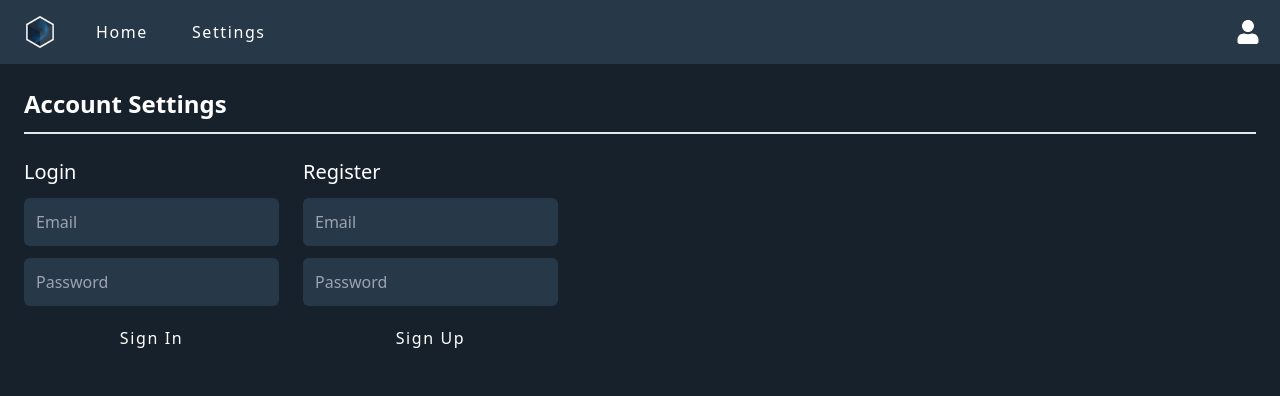
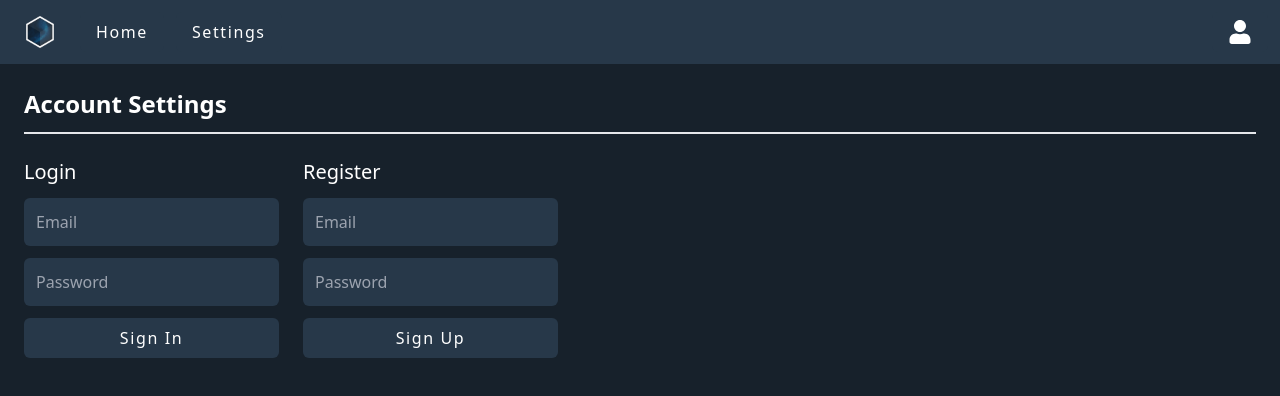
Before and after one commit to Zerossive/dashboard, a React (Create React App) app: page /settings in a window 1280 px wide. Shown: the top 396 px of the page. Built offline with nearby package versions, Linux system fonts and the light colour scheme; no server answers; the database is empty.

Commit message:
user dropdown, and slight visual changes

```diff
--- a/src/components/Button.js
+++ b/src/components/Button.js
@@ -14,7 +14,7 @@ export default function Button(props) {
 
     return (
         <button
-            className={`${classes} select-none rounded-md px-4 py-2 flex justify-center gap-6 items-center transition-all duration-75 transform hover:scale-105 dark:bg-foreground dark:hover:bg-accent hover:shadow-md tracking-widest active:scale-100 ${classes}`}
+            className={`${classes} select-none rounded-md px-4 py-2 flex justify-center gap-6 items-center transition-all duration-75 transform lg:hover:scale-105 bg-foreground lg:hover:bg-accent lg:hover:shadow-md tracking-widest active:scale-100 ${classes}`}
             aria-label={`${background} button`}
             style={{
                 background: `${background}`,
--- a/src/components/ButtonInline.js
+++ b/src/components/ButtonInline.js
@@ -14,7 +14,7 @@ export default function ButtonInline(props) {
 
     return (
         <button
-            className={`select-none px-4 py-2 flex justify-center gap-6 items-center transition-all duration-75 dark:bg-midground dark:hover:bg-accent dark:active:bg-foreground tracking-widest ${classes}`}
+            className={`select-none px-4 py-2 flex justify-center gap-6 items-center transition-all duration-75 bg-midground lg:hover:bg-accent active:bg-foreground tracking-widest ${classes}`}
             aria-label={`${background} button`}
             style={{
                 background: `${background}`,
--- a/src/components/Calendar.js
+++ b/src/components/Calendar.js
@@ -7,7 +7,7 @@ function Calendar() {
     return (
         <div className='w-full flex flex-col items-center'>
             {/* Time & Date */}
-            <div className='w-full flex flex-col items-center gap-6'>
+            <div className='w-full flex flex-col items-center gap-6 text-center'>
                 <h1 className='text-6xl flex items-center gap-3'>
                     <Clock
                         format={`${settings.formatAMPM ? "h" : "H"}:mm`}
--- a/src/components/Navbar.js
+++ b/src/components/Navbar.js
@@ -1,13 +1,26 @@
+import { useEffect, useRef, useState } from "react";
 import { FaUser } from "react-icons/fa";
 import { Link } from "react-router-dom";
 import { useGlobalContext } from "../context";
 import Button from "./Button";
+import UserPopup from "./UserPopup";
 
 const Navbar = () => {
-    const { settings } = useGlobalContext();
+    const { settings, user } = useGlobalContext();
+
+    const navbar = useRef(null);
+    const [navbarHeight, setNavbarHeight] = useState();
+    const [showUserPopup, setShowUserPopup] = useState(false);
+
+    useEffect(() => {
+        setNavbarHeight(navbar.current.clientHeight);
+    }, []);
 
     return (
-        <nav className='bg-foreground flex content-center gap-3 p-3 h-16'>
+        <nav
+            className='bg-foreground flex content-center gap-3 p-3 h-16'
+            ref={navbar}
+        >
             <Link to='/' tabIndex='-1'>
                 <img
                     src={process.env.PUBLIC_URL + "/logo192.png"}
@@ -28,19 +41,32 @@ const Navbar = () => {
             <Link to='/Settings' tabIndex='-1'>
                 <Button>Settings</Button>
             </Link>
+            {/* Divider */}
             <div className='flex-grow'></div>
-            <Link to='/settings'>
-                {!settings.profileImageUrl && (
-                    <FaUser className='h-full w-auto p-2' />
-                )}
-                {settings.profileImageUrl && (
-                    <img
-                        src={settings.profileImageUrl}
-                        alt='profile image'
-                        className='h-full p-1 rounded-lg'
+            <div className='relative'>
+                <Button
+                    height='100%'
+                    classes='px-1 py-1'
+                    onClick={() => setShowUserPopup(!showUserPopup)}
+                >
+                    {!settings.profileImageUrl && (
+                        <FaUser className='h-full w-auto' />
+                    )}
+                    {settings.profileImageUrl && (
+                        <img
+                            src={settings.profileImageUrl}
+                            alt='user profile'
+                            className='h-full rounded-lg'
+                        />
+                    )}
+                </Button>
+                {showUserPopup && user && (
+                    <UserPopup
+                        navbarHeight={navbarHeight}
+                        setShowUserPopup={setShowUserPopup}
                     />
                 )}
-            </Link>
+            </div>
         </nav>
     );
 };
--- a/src/components/Note.js
+++ b/src/components/Note.js
@@ -5,7 +5,7 @@ import { ref, update } from "firebase/database";
 import { FaTrash, FaChevronUp, FaChevronDown } from "react-icons/fa";
 import TextareaAutosize from "react-textarea-autosize";
 
-function Note({ data }) {
+function Note(data) {
     const { noteId, db, latestNote } = data;
     const { user, notes, setNotes, settings } = useGlobalContext();
 
@@ -227,7 +227,6 @@ function Note({ data }) {
                             delete tempNotes[settings.noteCategory][noteId];
                             setNotes(tempNotes);
                         }}
-                        hoverColor='hsl(0,50%,70%)'
                     >
                         <FaTrash />
                     </ButtonInline>
--- a/src/components/NotesDropdown.js
+++ b/src/components/NotesDropdown.js
@@ -4,7 +4,7 @@ import { FaPlus, FaTrash } from "react-icons/fa";
 import { useGlobalContext } from "../context";
 import Button from "./Button";
 
-function NotesDropdown({ data }) {
+function NotesDropdown(data) {
     const { db, setShowCategoryList } = data;
 
     const { settings, setSettings, user, notes, setNotes } = useGlobalContext();
--- /dev/null
+++ b/src/components/UserPopup.js
@@ -0,0 +1,44 @@
+import { signOut } from "firebase/auth";
+import React, { useEffect, useRef } from "react";
+import { useGlobalContext } from "../context";
+import Button from "./Button";
+import { auth } from "../firebase-config";
+
+function UserPopup(data) {
+    const { navbarHeight, setShowUserPopup } = data;
+
+    const { user, setNotes, setSettings } = useGlobalContext();
+
+    // Handle closing popup on clicking outside of component
+    const popup = useRef(null);
+    const handleClickOutside = (event) => {
+        if (popup.current && !popup.current.contains(event.target)) {
+            setShowUserPopup(false);
+        }
+    };
+    useEffect(() => {
+        document.addEventListener("click", handleClickOutside, true);
+        return () => {
+            document.removeEventListener("click", handleClickOutside, true);
+        };
+    });
+
+    const logout = async () => {
+        await signOut(auth);
+        setNotes({});
+        setSettings({});
+        setShowUserPopup(false);
+    };
+
+    return (
+        <div
+            className={`flex flex-wrap flex-col bg-midground shadow-lg p-3 w-max rounded-md absolute top-[${navbarHeight}px] mt-6 right-0 z-50 animate-growY`}
+            ref={popup}
+        >
+            <h1 className='p-3'>{user.email}</h1>
+            <Button onClick={logout}>Log Out</Button>
+        </div>
+    );
+}
+
+export default UserPopup;
--- a/src/pages/Home.js
+++ b/src/pages/Home.js
@@ -28,7 +28,7 @@ export default function Home() {
             {/* Notes */}
             {settings.showNotes && user && (
                 <div className='w-full lg:flex-1 order-3 p-6'>
-                    <Notes data={{ db: db }} />
+                    <Notes db={db} />
                 </div>
             )}
             {/* Link to settings/signup page */}
--- a/src/pages/Settings.js
+++ b/src/pages/Settings.js
@@ -64,6 +64,7 @@ export default function Settings() {
     const logout = async () => {
         await signOut(auth);
         setNotes({});
+        setSettings({});
     };
 
     // Profile
@@ -213,7 +214,7 @@ export default function Settings() {
                                         <div className='w-full'>
                                             <img
                                                 src={settings.profileImageUrl}
-                                                alt='profile image'
+                                                alt='user profile'
                                                 className='rounded-md h-32'
                                             />
                                         </div>
```
Also changed, not shown: src/components/Notes.js (+11 -71 lines), public/manifest.json, public/maskable.png (added).
